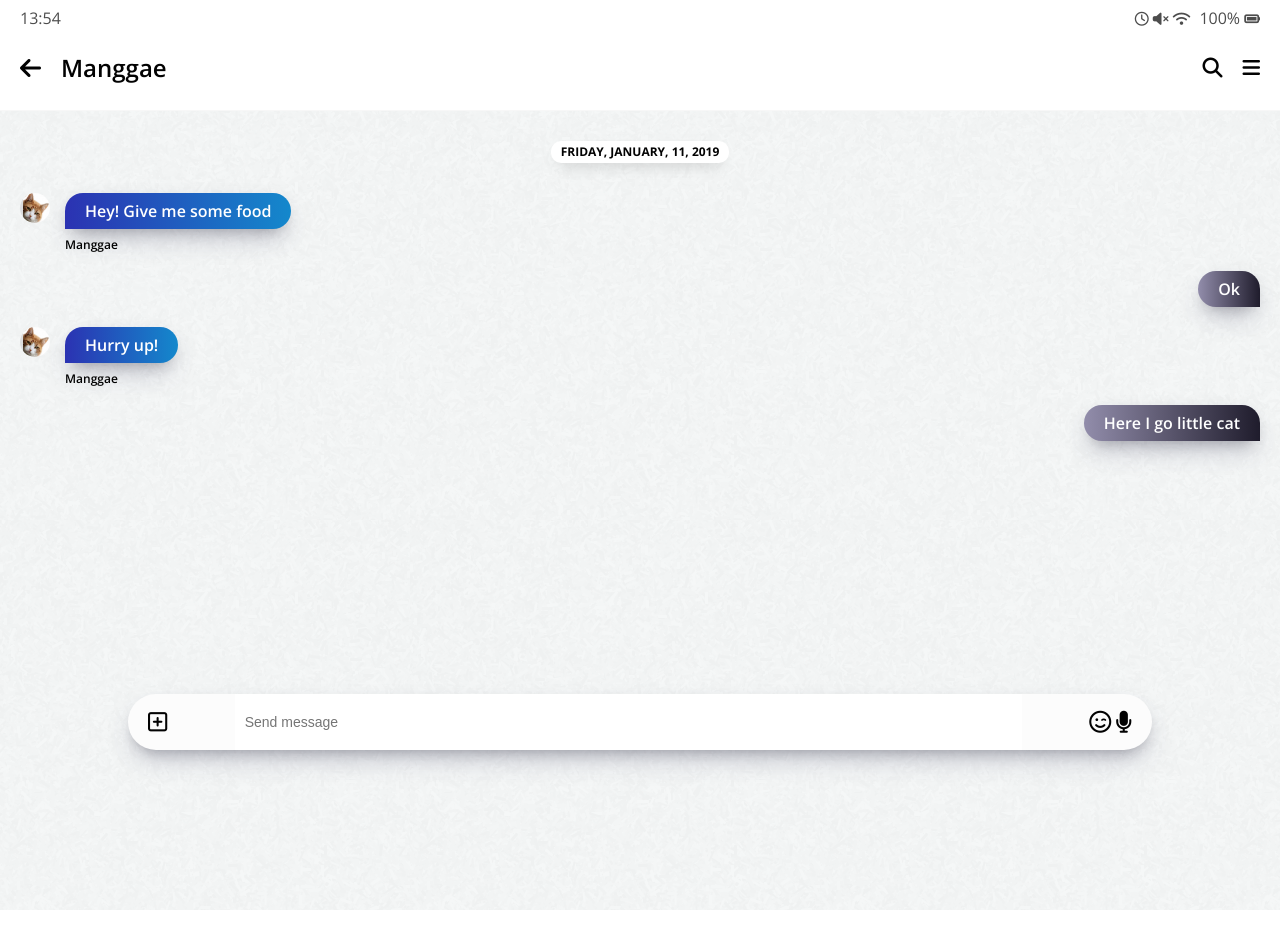
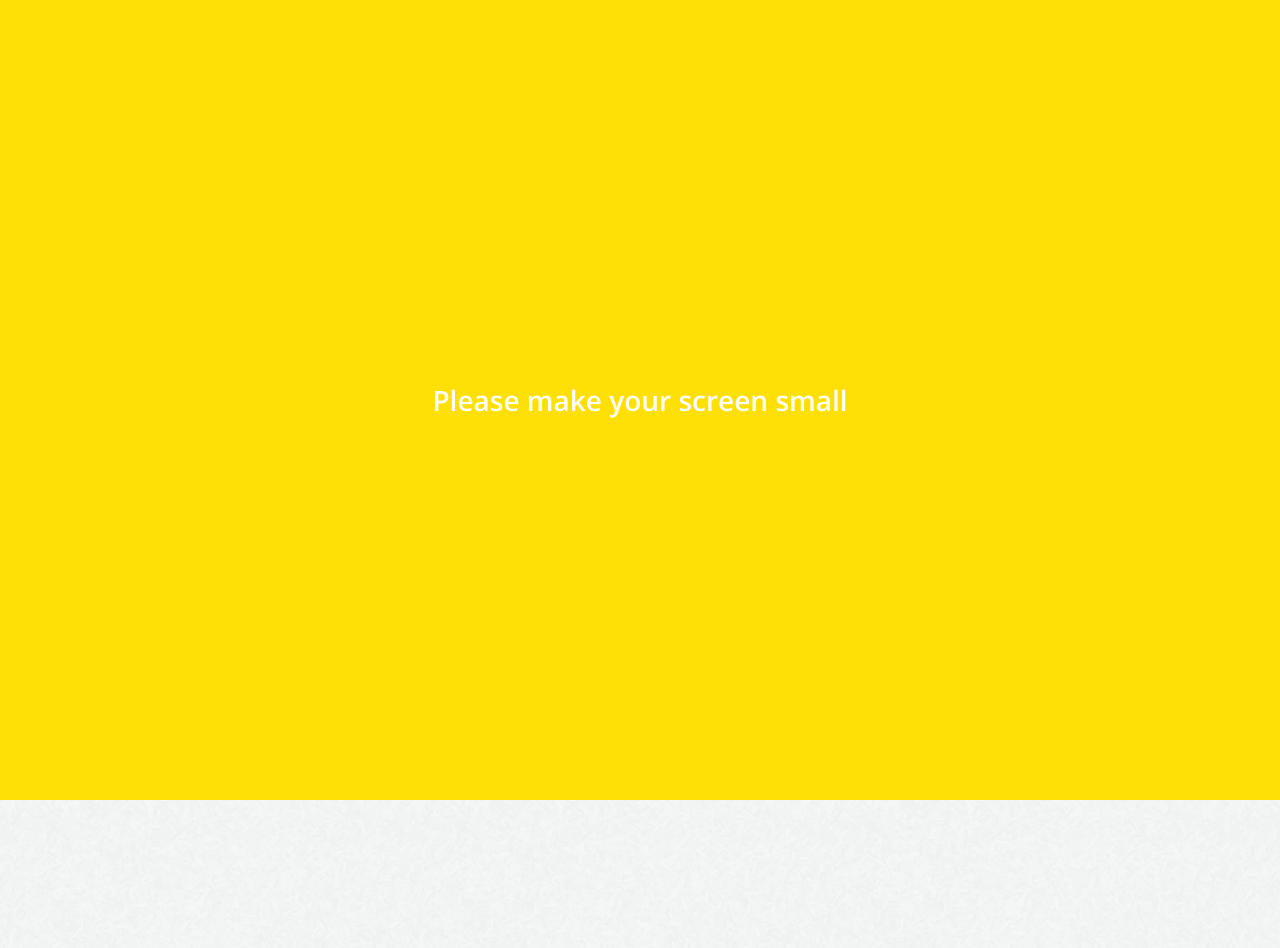
Before and after one commit to erin05/kakao-clone-v2, a plain HTML site: page chat.html in a window 1280 px wide. Before the commit the page ends 920 px from the top, so only its background shows below. Drawn offline with nearby package versions, Linux system fonts and the light colour scheme.

Commit message:
0518
0518

```diff
--- a/chat.html
+++ b/chat.html
@@ -11,6 +11,7 @@
     <title>Chat | kakao clone</title>
   </head>
   <body class="chats-body">
+    <div class="header-wrapper">
       <div class="status-bar">
         <div class="status-bar__column">
           <span class="status-bar__clock">13:54</span>
@@ -39,6 +40,7 @@
           </span>
         </span>
       </header>
+    </div>
     <main class="chat-screen">
       <ul class="chat__messages">
         <span class="chat__timestamp">Friday, January, 11, 2019</span>
@@ -78,18 +80,17 @@
         </li>
       </ul>
     </main>
-    <div class="chat__write">
-      <div class="chat__write-column">
-        <i class="far fa-plus-square"></i>
-      </div>
-      <div class="chat__write-column">
+    <div class="chat__write-container">
       <input
+        class="chat__write"
         type="text"
         placeholder="Send message"
         class="chat__write-input"
       />
+      <div class="chat__icon-left chat__icon">
+        <i class="far fa-plus-square"></i>
       </div>
-      <div class="chat__write-column">
+      <div class="chat__icon-right chat__icon">
         <span class="chat__write-icon">
           <i class="far fa-smile-wink"></i>
         </span>
@@ -98,5 +99,10 @@
         </span>
       </div>
     </div>
+    <div class="bigScreen">
+      <span class="bigScreen__text">
+        Please make your screen small
+      </span>
+    </div>
   </body>
 </html>
--- a/css/chat.css
+++ b/css/chat.css
@@ -1,5 +1,17 @@
+.header-wrapper {
+  position: fixed;
+  z-index: 2;
+  top: 0px;
+  width: 100%;
+  padding: 5px 0px;
+  background-color: white;
+  box-shadow: 0 8px 16px -8px rgba(0, 0, 0, 0.3),
+    0 -6px 16px -6px rgba(0, 0, 0, 0.025);
+}
+
 .chats-body {
   padding: 10px 0px;
+  padding-top: 100px;
 }
 
 .chats-body .header,
@@ -7,25 +19,82 @@
   padding: 0px 20px;
 }
 
-.chat-screen {
+.chats-body {
   background-image: url("../images/chatbg.png");
-  min-height: 100vh;
+  min-height: 120vh;
 }
-.chat__write {
+
+.chat__write-container {
   position: fixed;
-  bottom: 50px;
-  width: 80%;
+  bottom: 0px;
   margin: 0 auto;
   left: 0;
   right: 0;
   display: flex;
   align-items: center;
-  background-color: #fcfcfc;
-  padding: 0px 20px;
+  width: 100%;
+  /* box-shadow: 0 13px 27px -5px rgba(50, 50, 93, 0.25),
+    0 8px 16px -8px rgba(0, 0, 0, 0.3), 0 -6px 16px -6px rgba(0, 0, 0, 0.025); */
+  justify-content: space-between;
+}
+
+.chat__icon-left {
+  position: absolute;
+  left: 10px;
+}
+
+.chat__icon-right {
+  position: absolute;
+  right: 10px;
+}
+
+.chat__icon {
+  font-size: 18px;
+  transition: opacity 0.3s ease-in-out;
+}
+
+.chat__write:focus ~ .chat__icon {
+  opacity: 0;
+}
+
+@keyframes float {
+  0% {
+    box-shadow: 0 30px 60px -12px rgba(50, 50, 93, 0.25),
+      0 18px 36px -18px rgba(0, 0, 0, 0.3),
+      0 -12px 36px -8px rgba(0, 0, 0, 0.025);
+  }
+  50% {
+    box-shadow: 0 30px 60px -60px rgba(50, 50, 93, 0.25),
+      0 18px 36px -18px rgba(0, 0, 0, 0.3),
+      0 -12px 36px -8px rgba(0, 0, 0, 0.025);
+  }
+  100% {
+    box-shadow: 0 30px 60px -12px rgba(50, 50, 93, 0.25),
+      0 18px 36px -18px rgba(0, 0, 0, 0.3),
+      0 -12px 36px -8px rgba(0, 0, 0, 0.025);
+  }
+}
+
+.chat__write {
+  margin: 0 auto;
+  bottom: 0px;
+  width: 100%;
+  border-radius: 0px;
+  padding: 20px 60px;
+  border: none;
+  font-size: 14px;
+  transition: width 0.5s ease-in-out, border-radius 0.5s ease-in-out,
+    transform 0.5s ease-in-out;
+}
+
+.chat__write:focus {
+  outline: none;
+  width: 80%;
+  transform: translateY(-100px);
   border-radius: 40px;
-  box-shadow: 0 13px 27px -5px rgba(50, 50, 93, 0.25),
-    0 8px 16px -8px rgba(0, 0, 0, 0.3), 0 -6px 16px -6px rgba(0, 0, 0, 0.025);
-  justify-content: space-between;
+  box-shadow: 0 30px 60px -12px rgba(50, 50, 93, 0.25),
+    0 18px 36px -18px rgba(0, 0, 0, 0.3), 0 -12px 36px -8px rgba(0, 0, 0, 0.025);
+  animation: float 3s linear infinite forwards;
 }
 
 .chat__write i {
@@ -41,10 +110,6 @@
   width: 100%;
   border: none;
   font-size: 14px;
-}
-
-.chat__write-column input:focus {
-  outline: none;
 }
 
 .chat-screen .chat__messages {
@@ -83,10 +148,22 @@
   align-self: flex-end;
 }
 
+@keyframes spin {
+  from {
+    transform: none;
+  }
+  to {
+    transform: rotateY(1turn);
+  }
+}
+
 .incoming-message img {
   width: 30px;
   border-radius: 15px;
   margin-right: 15px;
+  animation: spin 1s linear infinite;
+  box-shadow: 0 13px 27px -5px rgba(50, 50, 93, 0.25),
+    0 8px 16px -8px rgba(0, 0, 0, 0.3), 0 -6px 16px -6px rgba(0, 0, 0, 0.025);
 }
 
 .message .message__bubble {
@@ -116,3 +193,33 @@
   border-bottom-right-radius: 0px;
   background-image: linear-gradient(to left, #1f1c2c, #928dab);
 }
+
+@keyframes incomingAnim {
+  from {
+    opacity: 0;
+    transform: translateX(-200px);
+  }
+  to {
+    opacity: 1;
+    transform: none;
+  }
+}
+
+.incoming-message {
+  animation: incomingAnim 0.5s ease-out forwards;
+}
+
+@keyframes sentAnim {
+  from {
+    opacity: 0;
+    transform: translateX(200px);
+  }
+  to {
+    opacity: 1;
+    transform: none;
+  }
+}
+
+.sent-message {
+  animation: sentAnim 0.5s ease-out forwards;
+}
--- /dev/null
+++ b/css/mobile.css
@@ -0,0 +1,25 @@
+.bigScreen {
+  position: absolute;
+  width: 100%;
+  height: 100%;
+  top: 0;
+  left: 0;
+  background-color: #fee006;
+  display: flex;
+  justify-content: center;
+  align-items: center;
+  font-weight: 600;
+  color: white;
+  font-size: 28px;
+  text-align: center;
+  padding: 0px 20px;
+  line-height: 1.5;
+  display: none;
+  z-index: 4;
+}
+
+@media screen and (min-width: 560px) {
+  .bigScreen {
+    display: flex;
+  }
+}
--- a/css/nav-bar.css
+++ b/css/nav-bar.css
@@ -36,3 +36,18 @@
   align-items: center;
   border-radius: 50%;
 }
+
+@keyframes showNavBar {
+  from {
+    transform: translateY(80px);
+  }
+  to {
+    transform: none;
+  }
+}
+
+.nav {
+  transform: translateY(80px);
+  animation: showNavBar 0.5s ease-out forwards;
+  animation-delay: 0.5s;
+}
--- a/css/styles.css
+++ b/css/styles.css
@@ -8,6 +8,7 @@
 @import "more.css";
 @import "settings.css";
 @import "chat.css";
+@import "mobile.css";
 @import url("https://fonts.googleapis.com/css2?family=Open+Sans:wght@400;500;600;700;300&display=swap");
 
 * {
@@ -26,3 +27,18 @@ a {
   color: inherit;
   text-decoration: none;
 }
+
+@keyframes fadeIn {
+  from {
+    opacity: 0;
+    transform: translateY(50px);
+  }
+  to {
+    opacity: 1;
+    transform: none;
+  }
+}
+
+main {
+  animation: fadeIn 0.5s ease-in-out;
+}
```
Also changed, not shown: find.html (+5 -1 lines), friends.html (+5 -0 lines), index.html (+5 -0 lines), more.html (+5 -0 lines), settings.html (+5 -0 lines). Lines whose indentation alone changed are shown as unchanged.
